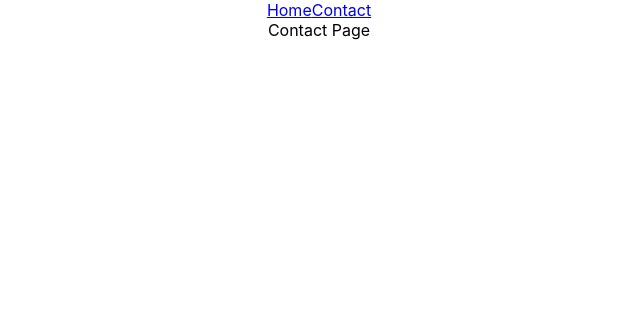
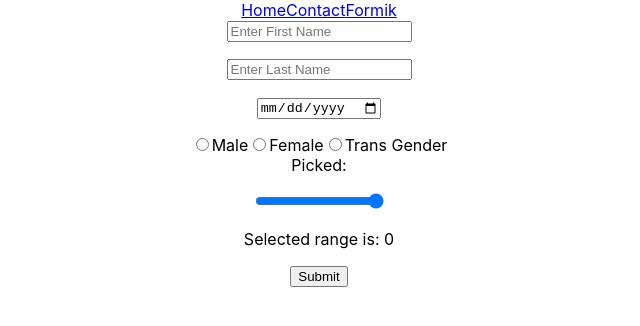
Before and after one commit to vaaluvishnu5146/B-50-Weekend-Batch, a React (Create React App) app: page /contact in a window 1280 px wide. Shown: the top 326 px of the page, without its empty margins (321-961 px from the left). Built offline with nearby package versions, Linux system fonts and the light colour scheme.

Commit message:
Created New Pages and added formik validations

```diff
--- a/package.json
+++ b/package.json
@@ -6,6 +6,7 @@
     "@testing-library/jest-dom": "^5.17.0",
     "@testing-library/react": "^13.4.0",
     "@testing-library/user-event": "^13.5.0",
+    "formik": "^2.4.5",
     "react": "^18.2.0",
     "react-dom": "^18.2.0",
     "react-router-dom": "^6.17.0",
--- a/src/App.js
+++ b/src/App.js
@@ -5,6 +5,7 @@ import TextField from "./Components/TextField/TextField";
 import { Routes, Route, Link } from "react-router-dom";
 import home from "./pages/home";
 import contact from "./pages/contact";
+import FormikPlayground from "./pages/test";
 
 function App() {
   return (
@@ -12,10 +13,12 @@ function App() {
       <div>
         <Link to={"/home"}>Home</Link>
         <Link to={"/contact"}>Contact</Link>
+        <Link to={"/formik"}>Formik</Link>
       </div>
       <Routes>
         <Route path="/home" Component={home} />
         <Route path="/contact" Component={contact} />
+        <Route path="/formik" Component={FormikPlayground} />
       </Routes>
     </div>
   );
--- a/src/pages/contact.jsx
+++ b/src/pages/contact.jsx
@@ -1,5 +1,135 @@
 import React from "react";
+import { Formik, Form, Field } from "formik";
 
 export default function Contact() {
-  return <div>Contact Page</div>;
+  // function handleInputChange(e) {
+  //   let formDataCopy = {
+  //     ...formData,
+  //   };
+  //   if (e.target.type === "radio") {
+  //     formDataCopy[e.target.name] = e.target.id;
+  //   } else {
+  //     formDataCopy[e.target.id] = e.target.value;
+  //   }
+  //   setFromData(formDataCopy);
+  // }
+
+  // function submit(e) {
+  //   console.log(formData);
+  // }
+
+  return (
+    <div>
+      <Formik
+        initialValues={{
+          firstName: "",
+          lastName: "",
+          dob: "",
+          gender: "",
+          ratings: 0,
+        }}
+        validate={(values) => {
+          const errors = {};
+          if (!values.firstName) {
+            errors.firstName = "Required";
+          } else if (!values.lastName) {
+            errors.lastName = "Required";
+          } else if (!values.dob) {
+            errors.dob = "Required";
+          } else if (!values.gender) {
+            errors.gender = "Required";
+          } else if (!values.ratings) {
+            errors.ratings = "Required";
+          }
+          return errors;
+        }}
+        onSubmit={(values, { setSubmitting }) => {
+          alert(JSON.stringify(values, null, 2));
+          setSubmitting(false);
+        }}
+      >
+        {({
+          onSubmitting,
+          values,
+          handleChange,
+          handleBlur,
+          errors,
+          isSubmitting,
+        }) => (
+          <Form>
+            <div>
+              <input
+                id="firstName"
+                name="firstName"
+                placeholder="Enter First Name"
+                value={values.firstName}
+                onChange={handleChange}
+                onBlur={handleBlur}
+              />
+              <p>{errors.firstName}</p>
+            </div>
+            <div>
+              <input
+                id="lastName"
+                name="lastName"
+                placeholder="Enter Last Name"
+                value={values.lastName}
+                onChange={handleChange}
+                onBlur={handleBlur}
+              />
+              <p>{errors.lastName}</p>
+            </div>
+            <div>
+              <input
+                id="dob"
+                name="dob"
+                type={"date"}
+                placeholder="Enter Last Name"
+                value={values.dob}
+                onChange={handleChange}
+                onBlur={handleBlur}
+              />
+              <p>{errors.dob}</p>
+            </div>
+            <div role="group" aria-labelledby="my-radio-group">
+              <label>
+                <Field type="radio" name="gender" value="male" />
+                Male
+              </label>
+              <label>
+                <Field type="radio" name="gender" value="female" />
+                Female
+              </label>
+              <label>
+                <Field type="radio" name="gender" value="trans" />
+                Trans Gender
+              </label>
+              <div>Picked: {values.gender}</div>
+              <p>{errors.gender}</p>
+            </div>
+            <div>
+              <input
+                id="ratings"
+                name="ratings"
+                type="range"
+                min={1}
+                max={5}
+                onChange={handleChange}
+                onBlur={handleBlur}
+              />
+              <p>{errors.ratings}</p>
+            </div>
+            <p>Selected range is: {values.ratings}</p>
+            <button
+              className="btn btn-primary btn-lg"
+              type="submit"
+              disabled={isSubmitting}
+            >
+              Submit
+            </button>
+          </Form>
+        )}
+      </Formik>
+    </div>
+  );
 }
--- /dev/null
+++ b/src/pages/test.jsx
@@ -0,0 +1,57 @@
+// Render Prop
+import React from "react";
+import { Formik, Form, Field, ErrorMessage } from "formik";
+
+const FormikPlayground = () => (
+  <div>
+    <h1>Any place in your app!</h1>
+    <Formik
+      initialValues={{ email: "", password: "" }}
+      validate={(values) => {
+        const errors = {};
+        if (!values.email) {
+          errors.email = "Required";
+        } else if (
+          !/^[A-Z0-9._%+-]+@[A-Z0-9.-]+\.[A-Z]{2,}$/i.test(values.email)
+        ) {
+          errors.email = "Invalid email address";
+        } else if (!values.password) {
+          errors.password = "Required";
+        }
+        return errors;
+      }}
+      onSubmit={(values, { setSubmitting }) => {
+        setTimeout(() => {
+          alert(JSON.stringify(values, null, 2));
+          setSubmitting(false);
+        }, 400);
+      }}
+    >
+      {({ isSubmitting }) => (
+        <Form>
+          <div>
+            <Field
+              type="email"
+              name="email"
+              placeholder="Enter Email address"
+            />
+            <ErrorMessage name="email" component="div" />
+          </div>
+          <div>
+            <Field
+              type="password"
+              name="password"
+              placeholder="Enter Password"
+            />
+            <ErrorMessage name="password" component="div" />
+          </div>
+          <button type="submit" disabled={isSubmitting}>
+            Submit
+          </button>
+        </Form>
+      )}
+    </Formik>
+  </div>
+);
+
+export default FormikPlayground;
```
Also changed, not shown: src/pages/Login.jsx (added, +110 -0 lines), 1 other file (tests, documents, lock files or other folders).
